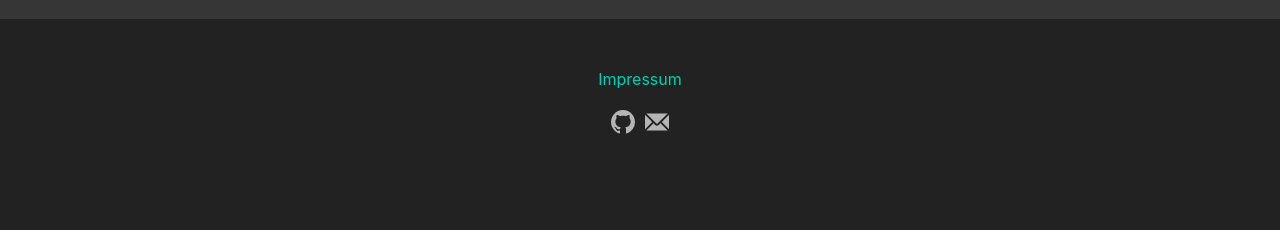
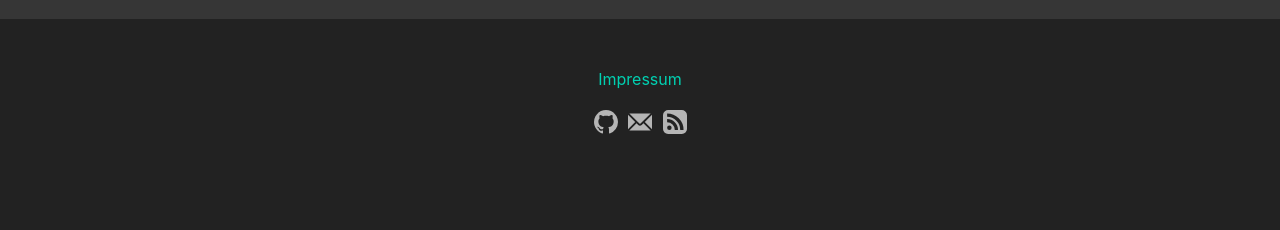
Before and after one commit to EdJoPaTo/edjopato.de, a Jekyll site: the page built from index.html, in a window 1280 px wide. Shown: the part 4206-4436 px from the top of the page. Built offline with Jekyll 4.4.1, drawn with Linux system fonts in a browser that asks for light colours.

Commit message:
feat(rss): add rss hint icon to the footer

```diff
--- a/_includes/footer.html
+++ b/_includes/footer.html
@@ -19,6 +19,9 @@
         <a href="mailto:{{ site.email }}" target="_blank" aria-label="Mail">
           <svg class="icon is-16x16" width="16" height="16" viewBox="0 0 76 54"><path d="M27 31.2l5.4 5.3c3 3 7.7 3.2 11 0l5.6-5.3L71.8 54H4.2zM0 4.2L22.8 27 0 49.7zM53.2 27L76 4.2v45.5zm-17 5L4.2 0h67.6L39.6 31.8c-.8.7-2.7.8-3.4 0z"/></svg>
         </a>
+        <a href="/atom.xml" target="_blank" aria-label="RSS Atom Feed">
+          <svg class="icon is-16x16" width="16" height="16" viewBox="0 0 256 256"><path fill-rule="evenodd" d="M184 213A140 140 0 0 0 44 73V38a175 175 0 0 1 175 175zm-24 0h-34a82 82 0 0 0-82-82V97a116 116 0 0 1 116 116zm-68-24a24 24 0 0 1-24 24 24 24 0 0 1-24-24 24 24 0 0 1 24-24 24 24 0 0 1 24 24zM55 0h146c30 0 55 25 55 55v146c0 30-25 55-55 55H55c-30 0-55-25-55-55V55C0 25 25 0 55 0z"/></svg>
+        </a>
       </p>
     </div>
   </div>
```
